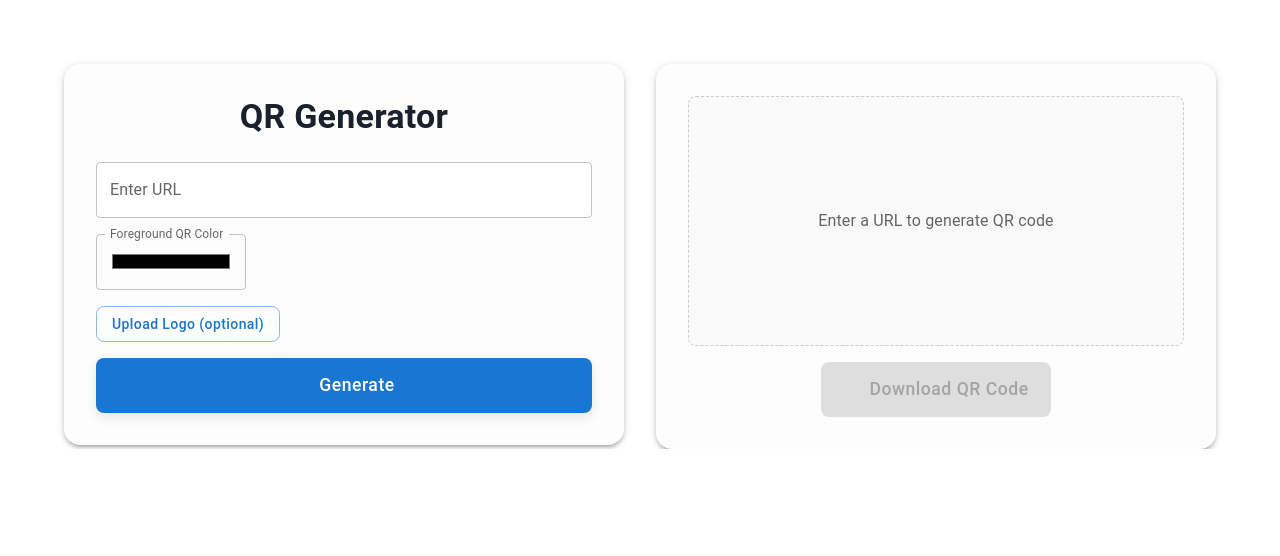
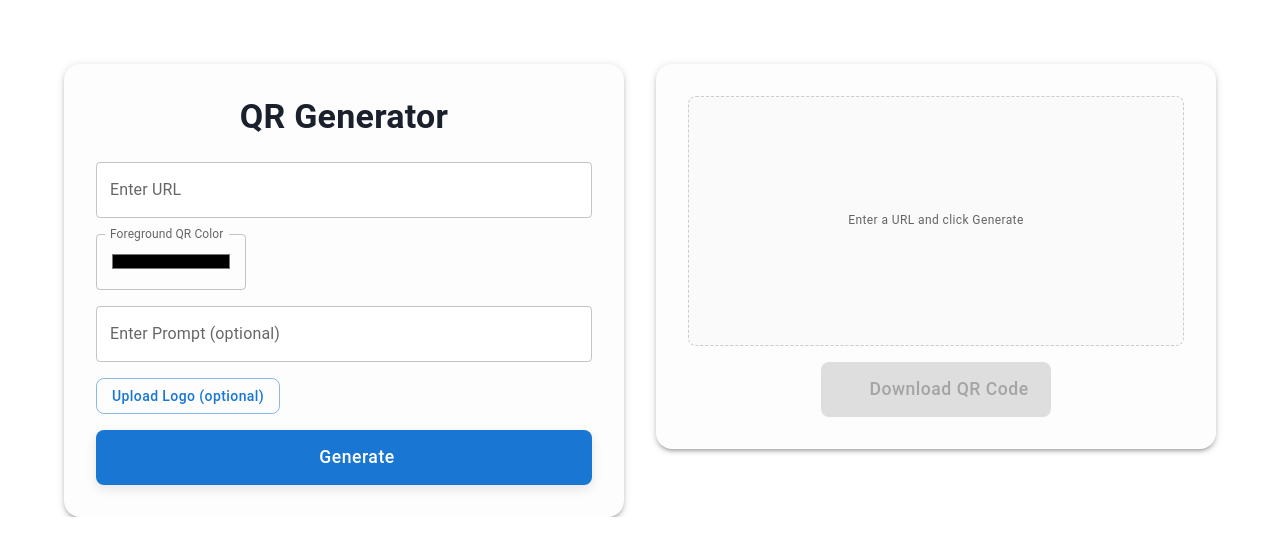
Before and after one commit to ChrApostolidis/Artistic-AI-QR-Generator, a Next.js app: page / in a window 1280 px wide. Shown: the top 556 px of the page. Built offline with nearby package versions, Linux system fonts and the light colour scheme; some icons are missing.

Commit message:
implement fetch logic for AI-generated artistic QR code

```diff
--- a/pages/index.js
+++ b/pages/index.js
@@ -13,6 +13,7 @@ import DownloadIcon from "@mui/icons-material/Download";
 
 export default function Home() {
   const [inputValue, setInputValue] = useState("");
+  const [promptValue, setPromptValue] = useState("");
   const [qrdata, setQrData] = useState(null);
   const [color, setColor] = useState("#000000");
   const [logo, setLogo] = useState(null);
@@ -70,18 +71,70 @@ export default function Home() {
         ? inputValue
         : `https://${inputValue.replace(/^http:\/\//i, "")}`;
 
-      const response = await fetch(
+
+      // Fetch the base QR code from our API
+      const baseQR = await fetch(
         `/api/base-qr?url=${encodeURIComponent(normalizedUrl)}&color=${encodeURIComponent(color)}`,
       );
-      const data = await response.json();
-      if (data.qrCode) {
+
+      if (!baseQR.ok) {
+        setError((prev) => ({
+          ...prev,
+          url: "Failed to generate QR code. Please try again.",
+        }));
+        return;
+      }
+
+      const data = await baseQR.json();
+
+      if (data.error) {
+        setError((prev) => ({
+          ...prev,
+          url: "Failed to generate QR code. Please try again.",
+        }));
+        return;
+      }
+
+      if (!promptValue.trim()) {
         setQrData(data.qrCode);
-      } else if (data.error) {
-        setError((prev) => ({ ...prev, url: "Failed to generate QR code. Please try again." }));
+        return;
       }
+
+      // Send the base QR and prompt to the Artistic API
+      const aiQR = await fetch("/api/art-qr", {
+        method: "POST",
+        headers: { "Content-Type": "application/json" },
+        body: JSON.stringify({
+          baseQrURL: data.qrCode,
+          userPrompt: promptValue,
+        }),
+      });
+
+      if (!aiQR.ok) {
+        console.log("AI QR API error:", aiQR.statusText);
+        setError((prev) => ({
+          ...prev,
+          url: "Failed to create AI QR code. Please try again.",
+        }));
+        return;
+      }
+
+      const artisticData = await aiQR.json();
+      if (artisticData.error) {
+        setError((prev) => ({
+          ...prev,
+          url: "Failed to create AI QR code. Please try again.",
+        }));
+      } else {
+        setQrData(artisticData.b64);
+      }
+
     } catch (err) {
       console.error("Error fetching QR code:", err);
-      setError((prev) => ({ ...prev, url: "Network error. Please check your connection and try again." }));
+      setError((prev) => ({
+        ...prev,
+        url: "Network error. Please check your connection and try again.",
+      }));
     }
   };
 
@@ -138,6 +191,17 @@ export default function Home() {
             value={color}
             onChange={(e) => setColor(e.target.value)}
             sx={{ width: 150 }}
+          />
+
+          <TextField
+            fullWidth
+            label="Enter Prompt (optional)"
+            variant="outlined"
+            value={promptValue}
+            onChange={(e) => {
+              setPromptValue(e.target.value);
+            }}
+            sx={{ bgcolor: "white" }}
           />
 
           <input
@@ -226,9 +290,18 @@ export default function Home() {
           }}
         >
           {!qrdata ? (
-            <Typography variant="body1" color="textSecondary">
-              Enter a URL to generate QR code
-            </Typography>
+            <Box
+              sx={{
+                display: "flex",
+                flexDirection: "column",
+                alignItems: "center",
+                gap: 1,
+              }}
+            >
+              <Typography variant="caption" color="textSecondary">
+                Enter a URL and click Generate
+              </Typography>
+            </Box>
           ) : (
             <Box sx={{ position: "relative", width: 250, height: 250 }}>
               <Image
```
